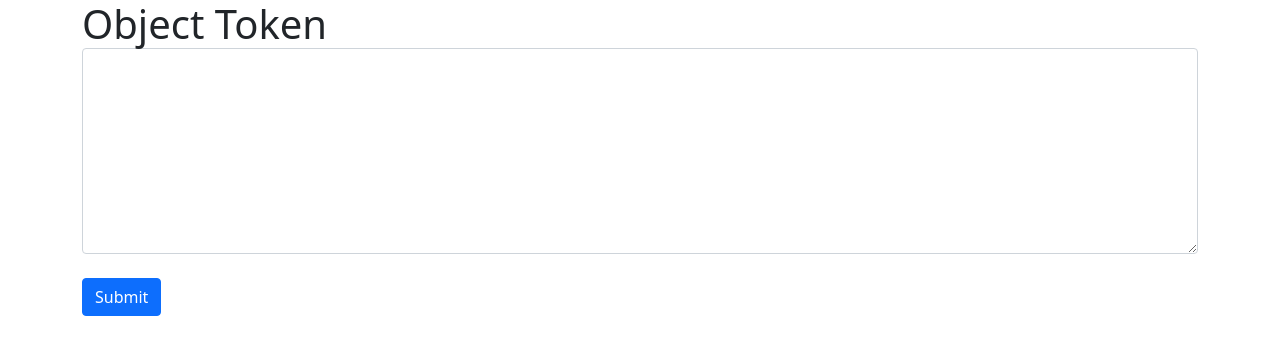
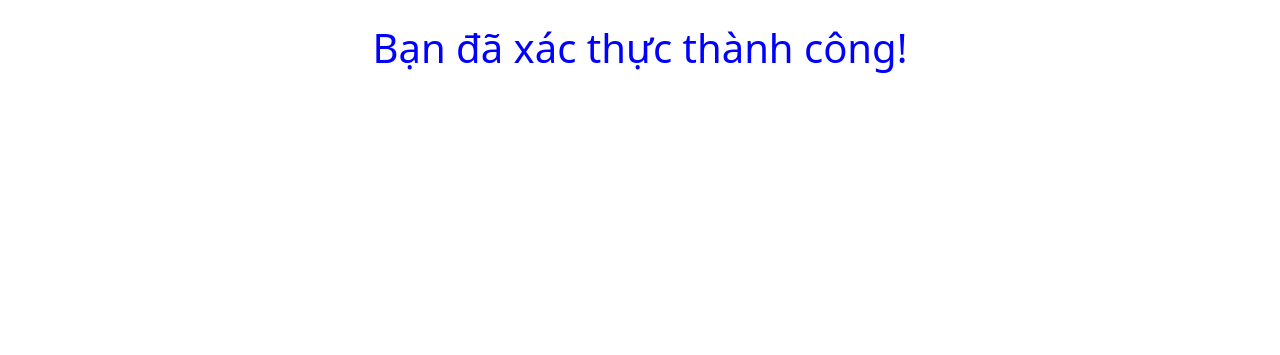
Before and after one commit to tek4tv/YoutubeApi, a PHP site: page /resources/views/welcome.blade.php in a window 1280 px wide. Shown: the top 355 px of the page. Run offline with PHP 8.4, Linux system fonts and the light colour scheme; some libraries are stand-ins or nearby versions.

Commit message:
chinh sua trang chu

```diff
--- a/laravel6-youtube/resources/views/welcome.blade.php
+++ b/laravel6-youtube/resources/views/welcome.blade.php
@@ -8,33 +8,16 @@
     </head>
 
     <body>
-    <div class="container">
-        <div class="form-group">
-            <h1 for="exampleFormControlTextarea1">Object Token</label>
-            <textarea class="form-control" id="input-token" rows="8"></textarea>
-        </div>
-        <button type="btn" class="btn btn-primary mt-3" id="btn-token">Submit</button>
+    <div class="container d-flex justify-content-center mt-4 " style="color:blue; ">
+        <h1>Bạn đã xác thực thành công!</h1>
     </div>
+    <style>
+
+    </style>
     <script src="https://ajax.googleapis.com/ajax/libs/jquery/3.5.1/jquery.min.js"></script>
     <script src="https://cdn.jsdelivr.net/npm/bootstrap@5.0.0-beta1/dist/js/bootstrap.bundle.min.js" integrity="sha384-ygbV9kiqUc6oa4msXn9868pTtWMgiQaeYH7/t7LECLbyPA2x65Kgf80OJFdroafW" crossorigin="anonymous"></script>
     <script src="https://cdn.jsdelivr.net/npm/@popperjs/core@2.5.4/dist/umd/popper.min.js" integrity="sha384-q2kxQ16AaE6UbzuKqyBE9/u/KzioAlnx2maXQHiDX9d4/zp8Ok3f+M7DPm+Ib6IU" crossorigin="anonymous"></script>
     <script src="https://cdn.jsdelivr.net/npm/bootstrap@5.0.0-beta1/dist/js/bootstrap.min.js" integrity="sha384-pQQkAEnwaBkjpqZ8RU1fF1AKtTcHJwFl3pblpTlHXybJjHpMYo79HY3hIi4NKxyj" crossorigin="anonymous"></script>
-    <script >
 
-    $("#btn-token").click(function(){
-        $.ajax({
-            url: "/api/token",
-            type: 'GET'
-        }).done(function (data) {
-            json = JSON.parse(data)
-            console.log(json)
-            $('#input-token').val(JSON.stringify(json))
-        });
-    });
-
-
-
-
-    </script>
     </body>
 </html>
```
